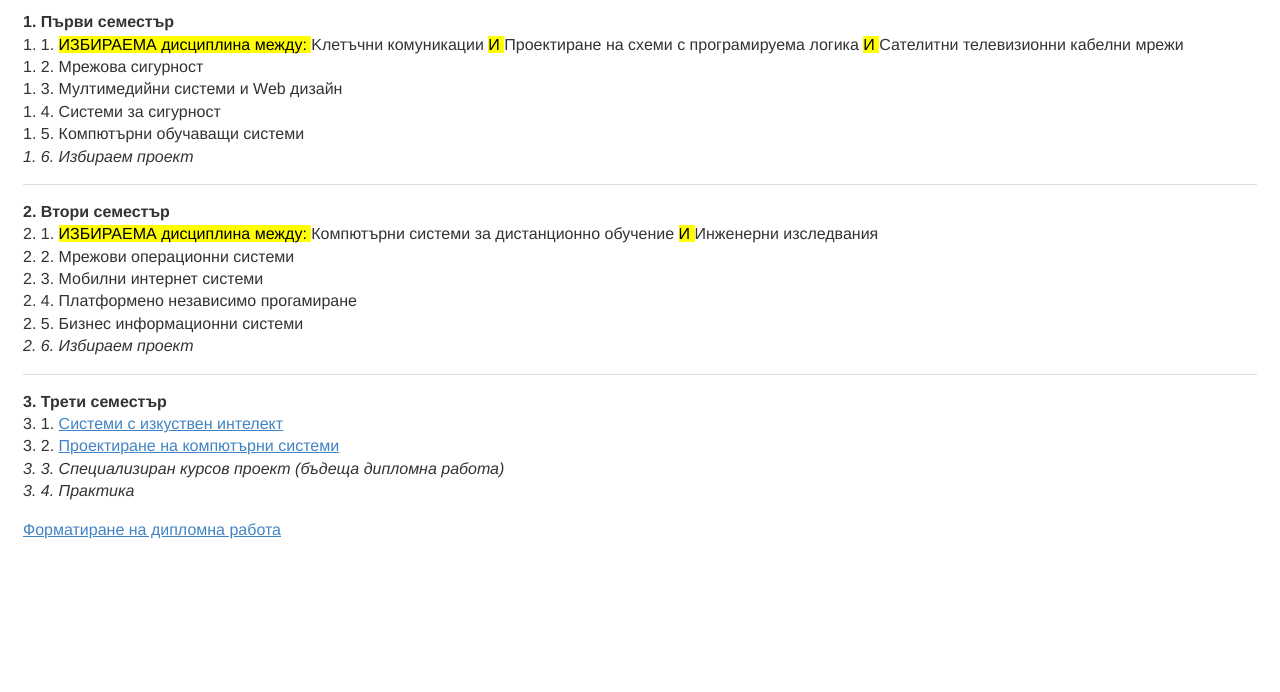
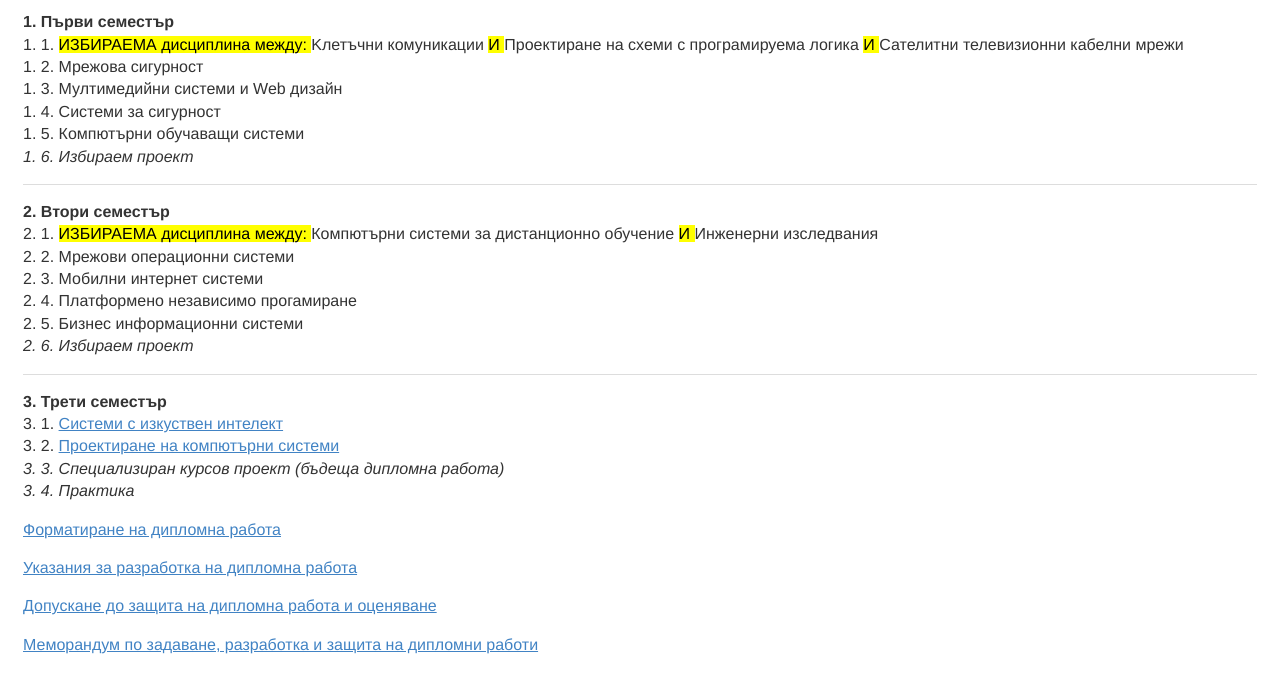
Before and after one commit to svetlyobg/tugab.github.io, a plain HTML site: page syllabus.html in a window 1280 px wide. Shown: the part 90-782 px from the top of the page. Drawn offline with nearby package versions, Linux system fonts and the light colour scheme; some packages are replaced by stand-ins of ours.

Commit message:
Update syllabus.html

```diff
--- a/syllabus.html
+++ b/syllabus.html
@@ -102,6 +102,9 @@
   <p><a href="https://www.umass.edu/it/support/workshops-training/format-a-thesis-or-dissertation-ms-word-general-advice">Форматиране на дипломна работа</a></p>
   <script src="http://cdnjs.cloudflare.com/ajax/libs/highlight.js/8.1/highlight.min.js">
   </script>
+  <p><a href="http://kst.tugab.bg/documents/Diplomirane-2009.pdf">Указания за разработка на дипломна работа</a></p>
+  <p><a href="http://kst.tugab.bg/documents/dr-dop-ocenka.pdf">Допускане до защита на дипломна работа и оценяване</a></p>
+  <p><a href="http://kst.tugab.bg/documents/MEMORANDUM_DR+DZ.pdf">Меморандум по задаване, разработка и защита на дипломни работи</a></p>
   <script>
    hljs.initHighlightingOnLoad();
   </script>
```
